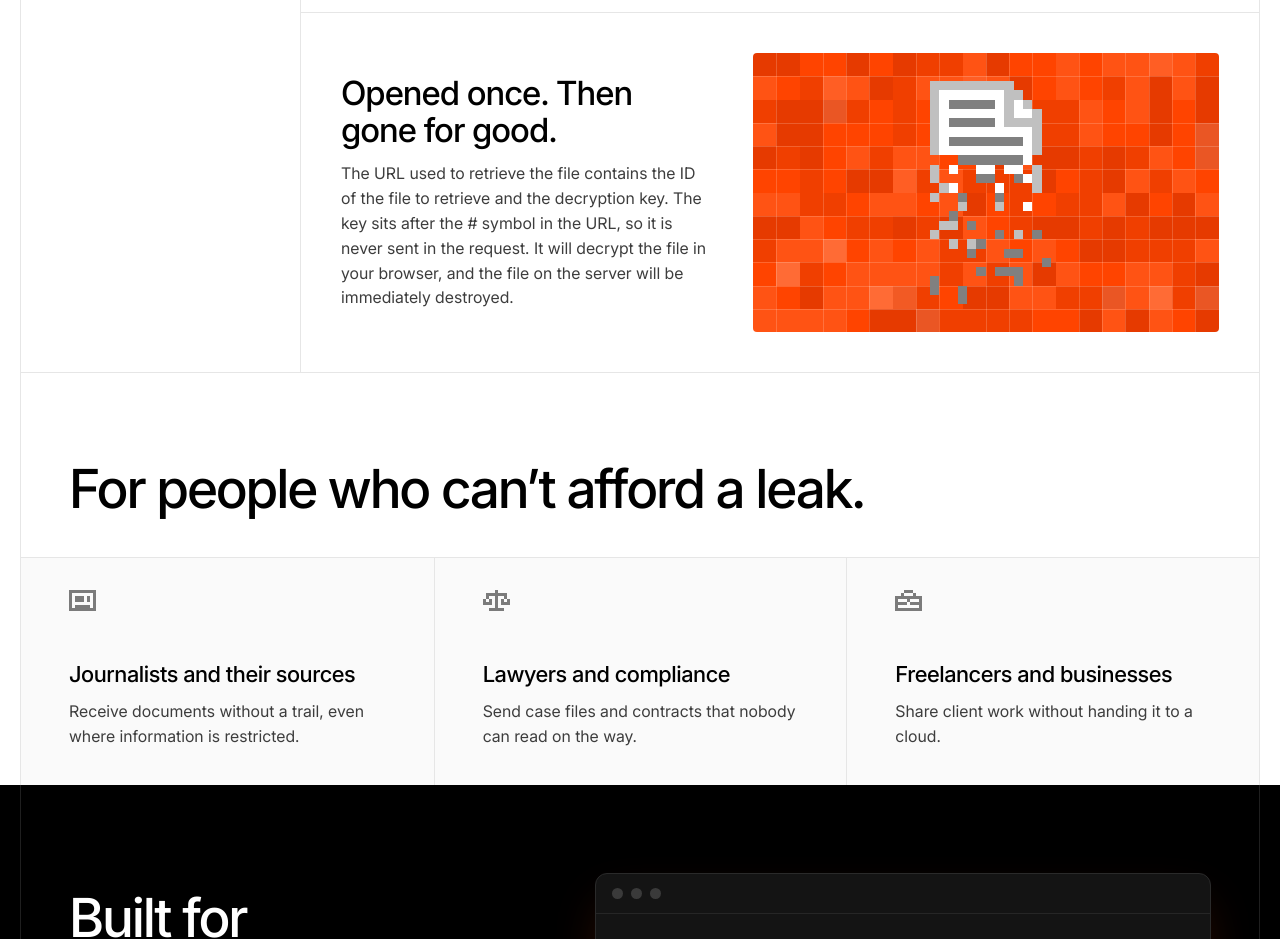
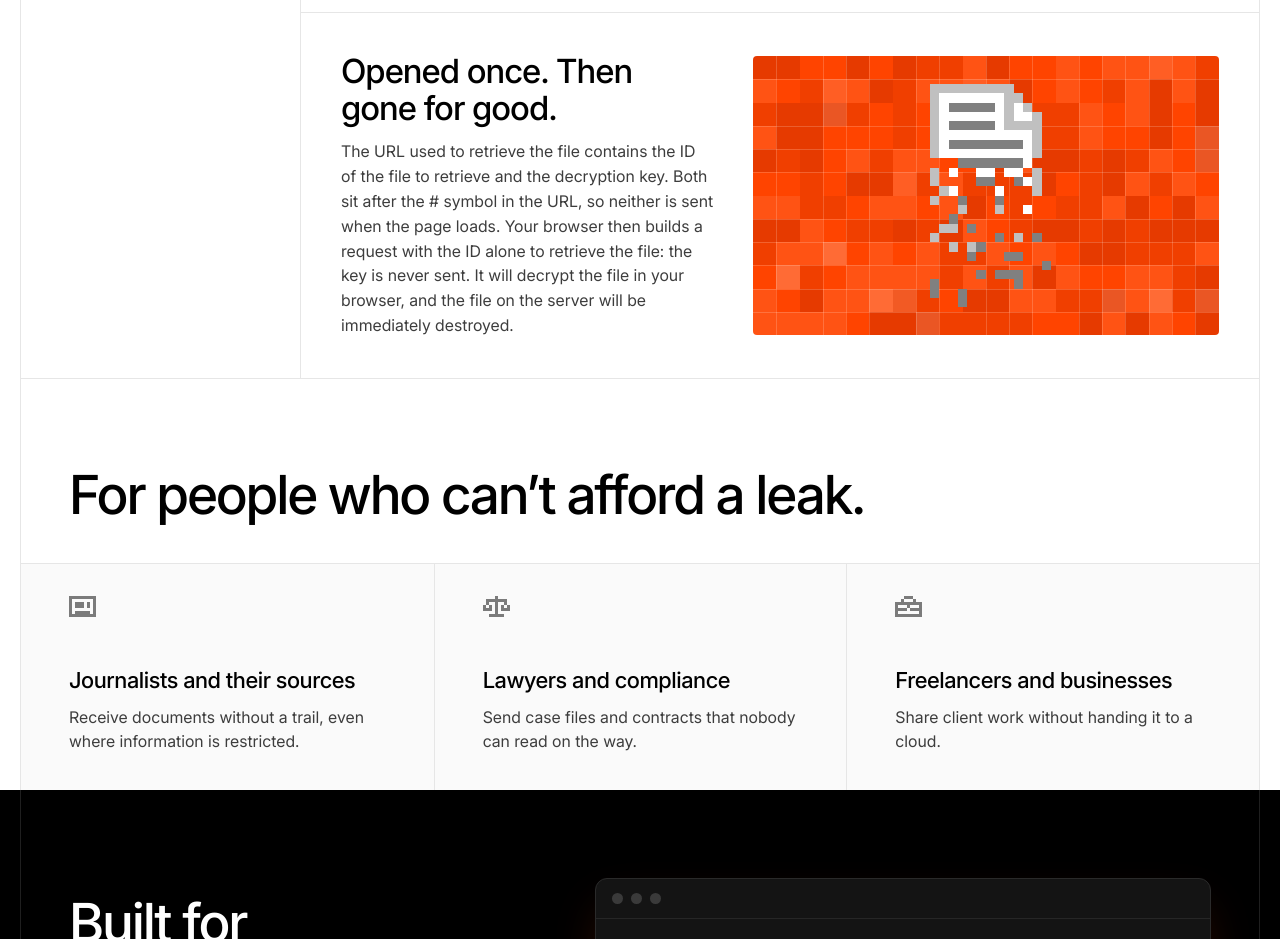
Before and after one commit to vcorpdev/File-Transfer, a website built with Vite: page index.html in a window 1280 px wide. Shown: the part 2400-3339 px from the top of the page. Built offline with nearby package versions, Linux system fonts and the light colour scheme; no server answers.

Commit message:
Step 3: the ID sits after the # too, only the ID is sent

```diff
--- a/index.html
+++ b/index.html
@@ -121,7 +121,7 @@
             <div class="how-row" data-step="2">
               <div>
                 <h3>Opened once. Then gone for good.</h3>
-                <p>The URL used to retrieve the file contains the ID of the file to retrieve and the decryption key. The key sits after the # symbol in the URL, so it is never sent in the request. It will decrypt the file in your browser, and the file on the server will be immediately destroyed.</p>
+                <p>The URL used to retrieve the file contains the ID of the file to retrieve and the decryption key. Both sit after the # symbol in the URL, so neither is sent when the page loads. Your browser then builds a request with the ID alone to retrieve the file: the key is never sent. It will decrypt the file in your browser, and the file on the server will be immediately destroyed.</p>
               </div>
               <div class="art"><svg class="px" id="art3" aria-hidden="true" preserveAspectRatio="xMidYMid slice"></svg></div>
             </div>
```
